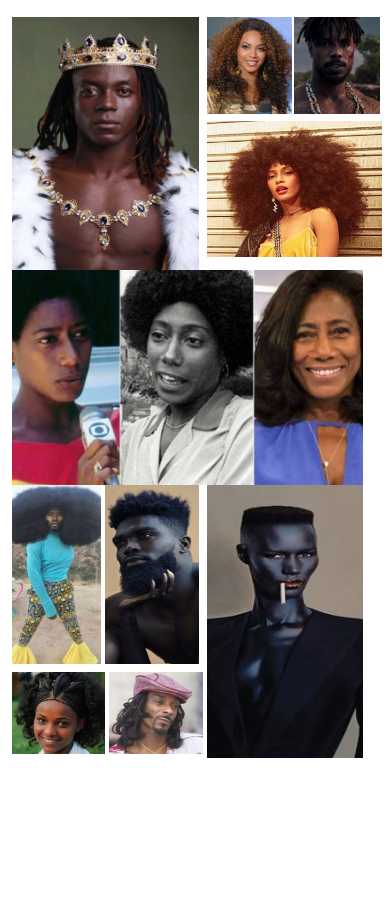
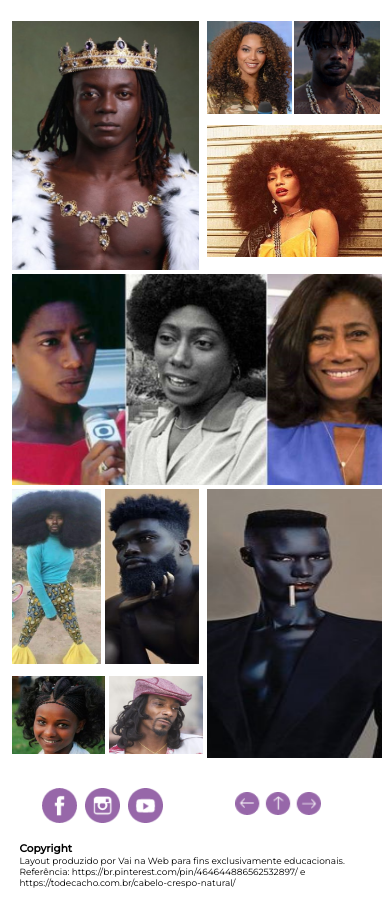
Before and after one commit to VanessaTrajano/Crespos, a plain HTML site: page index.html in a window 390 px wide. Shown: the part 3360-4266 px from the top of the page. Before the commit the page ends 4130 px from the top, so only its background shows below. Drawn offline with nearby package versions, Linux system fonts and the light colour scheme.

Commit message:
@media do footer pronto

```diff
--- a/index.html
+++ b/index.html
@@ -190,7 +190,17 @@
                     <img src="./img/seta-direita.png" alt="seta para direita">
                 </a>
             </div>
+            <div class="voltar-media">
+                <a href="#topo">
+                    <img src="./img/botoes-footer.png" alt="seta para cima">
+                </a>
+            </div>
         </section>
+        <div class="referencias-media">
+            <h3>Copyright</h3>
+            <p>Layout produzido por Vai na Web para fins exclusivamente educacionais.</p>
+            <p>Referência: https://br.pinterest.com/pin/464644886562532897/ e https://todecacho.com.br/cabelo-crespo-natural/</p>
+        </div>
     </footer>
 </body>
 </html>
--- a/style.css
+++ b/style.css
@@ -30,7 +30,7 @@ nav ul{
     font-size: 1.35vw;
 }
 nav li:hover{
-    font-weight: 800;
+    font-weight: 900;
     cursor: pointer;
 }
 nav input{
@@ -408,9 +408,14 @@ footer img{
     display: flex;
     flex-direction: column;
     justify-content: center;
-
+}
+.referencias-media{
+    display: none;
 }
 .redes-sociais-footer{
+    display: none;
+}
+.voltar-media{
     display: none;
 }
 .voltar{
@@ -435,6 +440,9 @@ footer img{
 }
 
 @media (max-width: 426px) {
+    header{
+        height: 7vw;
+    }
     .busca{
         display: none;
     }
@@ -486,7 +494,6 @@ footer img{
         font-size: 2.5vw;
         margin-top: 1vw;
     }
-
     .diquinhas{
         display: flex;
         flex-direction: column;
@@ -642,6 +649,9 @@ footer img{
         height: auto;
         padding: 3vw;
     }
+    .grid img{
+        padding-top:1vw;
+    }
     .img-grid1{
         width: 48vw;
         height: 65vw;
@@ -651,7 +661,7 @@ footer img{
         grid-row-end: 4;
     }
     .img-grid2{
-        width: 90vw;
+        width: 95vw;
         height: 55vw;
         grid-column-start: 1;
         grid-column-end: 5;
@@ -679,7 +689,7 @@ footer img{
         grid-row-end: 4;
     }
     .img-grid6{
-        width: 40vw;
+        width: 45vw;
         height: 70vw;
         grid-column-start: 3;
         grid-column-end: 5;
@@ -713,6 +723,52 @@ footer img{
         grid-row-end: 8;
     }
     footer{
+        background-color: #fff;
+        height: 35vw;
+        width: 90vw;
+        position: relative;
+        top: 0vw;
+        color: #000;
+        flex-direction: column;
+        align-items: start;
+        justify-content: space-evenly;
+        margin-left: 5vw;
+    }
+    footer section{
+        display: flex;
+        justify-content: space-around;
+        width: 100%;
+        align-items: center;
+    }
+    .referencias{
         display: none;
     }
+    .referencias-media{
+        display: flex;
+        flex-direction: column;
+        align-items: start;
+        justify-content: start;
+        font-size: 2.3vw;
+    }
+    .redes-sociais-footer{
+        display: flex;
+        width: 35vw;
+        justify-content: space-evenly;
+    }
+    .redes-sociais-footer img{
+        width: 9vw;
+        height: 9vw;
+    }
+    .voltar{
+        display: none;
+    }
+    .voltar-media{
+        display: flex;
+        width:40vw;
+        justify-content:center;
+    }
+    .voltar-media img{
+        width: 22vw;
+        height: 6vw;
+    }
 }
```
Also changed, not shown: img/botoes-footer.png (added).
